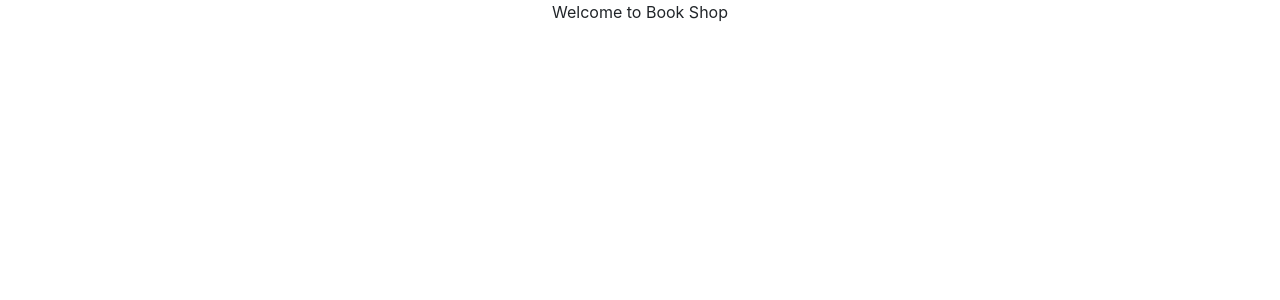
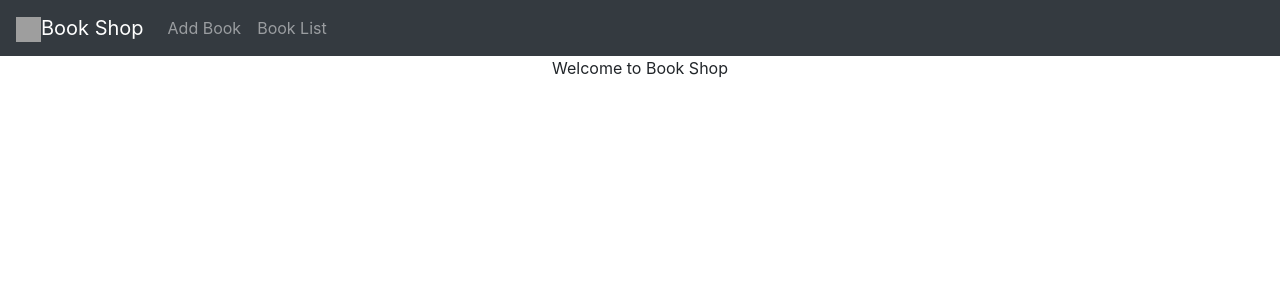
Before and after one commit to james-freitas/book-rest-api-react-example, a React (Create React App) app in the folder src/main/webapp/: page / in a window 1280 px wide. Shown: the top 300 px of the page. Built offline with nearby package versions, Linux system fonts and the light colour scheme; grey boxes are pictures that could not be loaded.

Commit message:
Add Navigation Bar component

```diff
--- a/src/main/webapp/src/App.js
+++ b/src/main/webapp/src/App.js
@@ -1,11 +1,15 @@
+import React from 'react';
 import './App.css';
+
+import NavigationBar from './components/NavigationBar'
 
 function App() {
   return (
     <div className="App">
-        <p>
-          Welcome to Book Shop
-        </p>
+      <NavigationBar/>
+      <p>
+        Welcome to Book Shop
+      </p>
     </div>
   );
 }
--- /dev/null
+++ b/src/main/webapp/src/components/NavigationBar.js
@@ -0,0 +1,22 @@
+import React from 'react';
+
+import {Nav, Navbar} from 'react-bootstrap';
+
+class NavigationBar extends React.Component {
+  render() {
+    return (
+      <Navbar bg="dark" variant="dark">
+        <Navbar.Brand href="/">
+          <img src="https://upload.wikimedia.org/wikipedia/commons/b/ba/Book_icon_1.png" width="25" height="25" alt="brand" />
+          Book Shop
+        </Navbar.Brand>
+        <Nav className="mr-auto">
+          <Nav.Link href="#">Add Book</Nav.Link>
+          <Nav.Link href="#">Book List</Nav.Link>
+        </Nav>
+      </Navbar>
+    );
+  }
+}
+
+export default NavigationBar;
```
